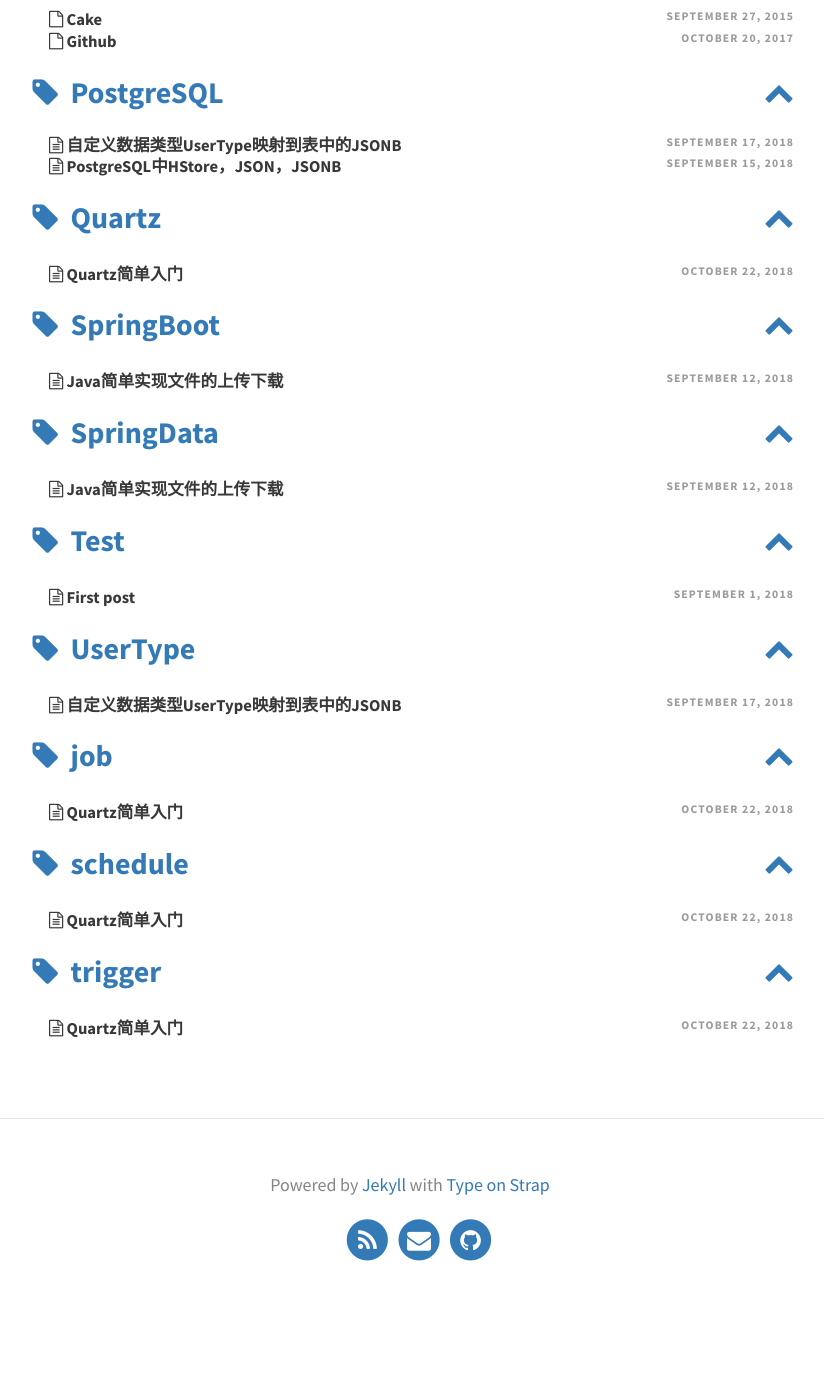
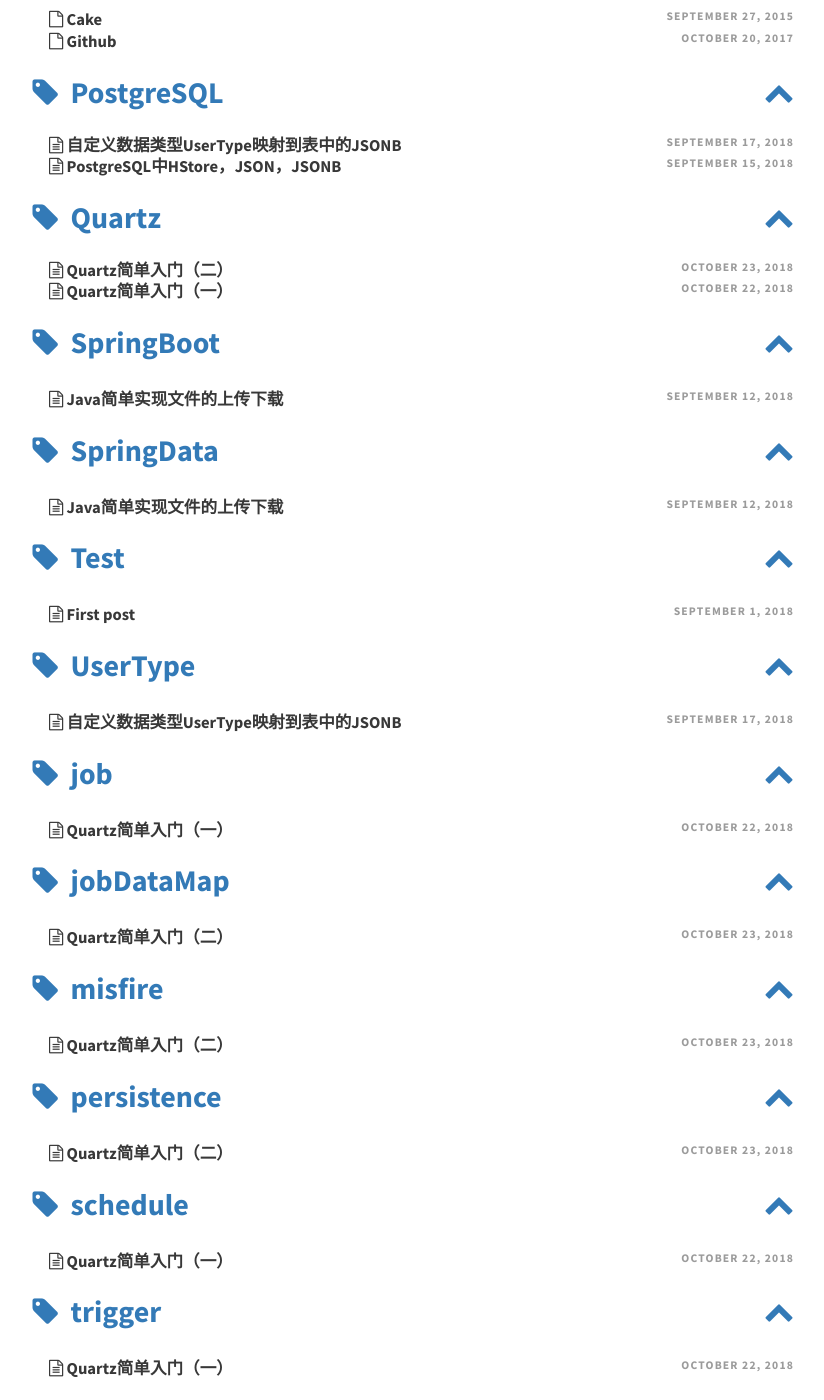
Before and after one commit to tamlover/tamlover.github.io, a Jekyll site: the page built from pages/tags.html, in a window 1280 px wide and 1400 px high, scrolled down 1931 px. Shown: the whole window, without its empty margins (230-1054 px from the left). Built offline with Jekyll 4.4.1, drawn with Linux system fonts in a browser that asks for light colours; before the commit the page ends 3264 px from its top, so only the background shows below that; part of the change alters nothing that is shown; some of the changed text lies outside the part shown.

Commit message:
quartz persistence

````diff
--- a/_posts/2018-10-22-simple-Quartz.md
+++ b/_posts/2018-10-22-simple-Quartz-first.md
@@ -1,6 +1,6 @@
 ---
 layout: post
-title: Quartz简单入门
+title: Quartz简单入门（一）
 tags: [Quartz,schedule,trigger,job]
 ---
 
--- /dev/null
+++ b/_posts/2018-10-23-simple-Quartz-second.md
@@ -0,0 +1,105 @@
+---
+layout: post
+title: Quartz简单入门（二）
+tags: [Quartz,misfire,jobDataMap,persistence]
+---
+
+## 知识点补充
+
+上篇是仅仅是一个简单入门，只是希望做一个抛砖引玉的作用。下面我提一下几个知识点，如果有需求，可以再找找其他资料。
+
+scheduler作为一个独立的容器，它不仅仅可以开启，也可以终止，或者添加，删除任务等等功能。
+
+trigger有几种不同的类型，其中CronTrigger可以实现极为复杂的定时任务。trigger的misfire机制，可以设置不同misfire策略，告诉quartz如何如果发生misfire该如何处理。
+
+misfire策略
+
+```
+MISFIRE_INSTRUCTION_IGNORE_MISFIRE_POLICY
+MISFIRE_INSTRUCTION_FIRE_NOW
+MISFIRE_INSTRUCTION_RESCHEDULE_NOW_WITH_EXISTING_REPEAT_COUNT
+MISFIRE_INSTRUCTION_RESCHEDULE_NOW_WITH_REMAINING_REPEAT_COUNT
+MISFIRE_INSTRUCTION_RESCHEDULE_NEXT_WITH_REMAINING_COUNT
+MISFIRE_INSTRUCTION_RESCHEDULE_NEXT_WITH_EXISTING_COUNT
+```
+
+misfire配置
+
+```java
+
+Trigger trigger = newTrigger()
+        .withIdentity("trigger", "group")
+        .withSchedule(simpleSchedule()
+            .withIntervalInMinutes(1)
+            .repeatForever()
+            .withMisfireHandlingInstructionNextWithExistingCount())
+        .build();
+```
+
+
+
+job中使用jobdataMap注入数据
+
+```java
+        JobDataMap jobDataMap = new JobDataMap();
+        jobDataMap.put("hello", "world");
+        jobDataMap.put("love", "china");
+
+        JobDetail jobDetail = newJob(MyJob.class)
+                .usingJobData(jobDataMap)
+                .build();
+```
+
+数据注入job，job如何拿出来呢
+
+```
+    @Override
+    public void execute(JobExecutionContext context)throws JobExecutionException {
+        JobDataMap dataMap = context.getJobDetail().getJobDataMap();
+        String hello = dataMap.getString("hello");
+        String = dataMap.getString("love");
+        //then...
+    }
+```
+
+
+
+该篇是接上篇的一个扩展，再讲一下如何将job和trigger持久化操作。持久化有什么好处呢，假设你是在内存中做定时任务，遇到服务宕机，机房停电，你所有的任务就丢失了，但是如果你存在数据库里，当服务再次启动的时候，Quartz的misfire机制就会启动，触发trigger，执行job。
+
+## Quartz持久化
+
+1、导入需要的jar包
+
+```
+    //与数据库连接的包，我这边是postgresql,你是其他的导入其他的即可
+    compile group:'org.postgresql',name:'postgresql',version:'42.1.1'
+    //c3p0，开源的数据库连接池
+    compile group: 'com.mchange', name: 'c3p0', version: '0.9.5.2'
+```
+
+2、建表
+
+[下载](http://www.quartz-scheduler.org/downloads/)官方的包，解压一下，在里面你可以找到对应数据库的建表代码。然后执行sql语句将表建到数据库中。
+
+3、修改配置(quartz.propeties)
+
+```
+org.quartz.scheduler.instanceName = MyScheduler
+org.quartz.threadPool.threadCount = 3
+org.quartz.threadPool.class=org.quartz.simpl.SimpleThreadPool
+
+//修改jobsclass,为jobStoreTx,上一篇为RAM，默认也是RAM
+org.quartz.jobStore.class = org.quartz.impl.jdbcjobstore.JobStoreTX
+//委托类，执行sql使用
+org.quartz.jobStore.driverDelegateClass=org.quartz.impl.jdbcjobstore.PostgreSQLDelegate
+//数据库表的前缀
+org.quartz.jobStore.tablePrefix = QRTZ_
+//数据源配置
+org.quartz.jobStore.dataSource = myDS
+org.quartz.dataSource.myDS.driver = org.postgresql.Driver
+org.quartz.dataSource.myDS.URL = jdbc:postgresql://localhost/testdb
+org.quartz.dataSource.myDS.user = postgres
+org.quartz.dataSource.myDS.password = postgres
+```
+
+然后你再运行上一篇中例子，执行的过程中，你会在数据库中trigger,jobdetail等表中会看到记录，job执行完后记录也被删除，这就成功了。
````
